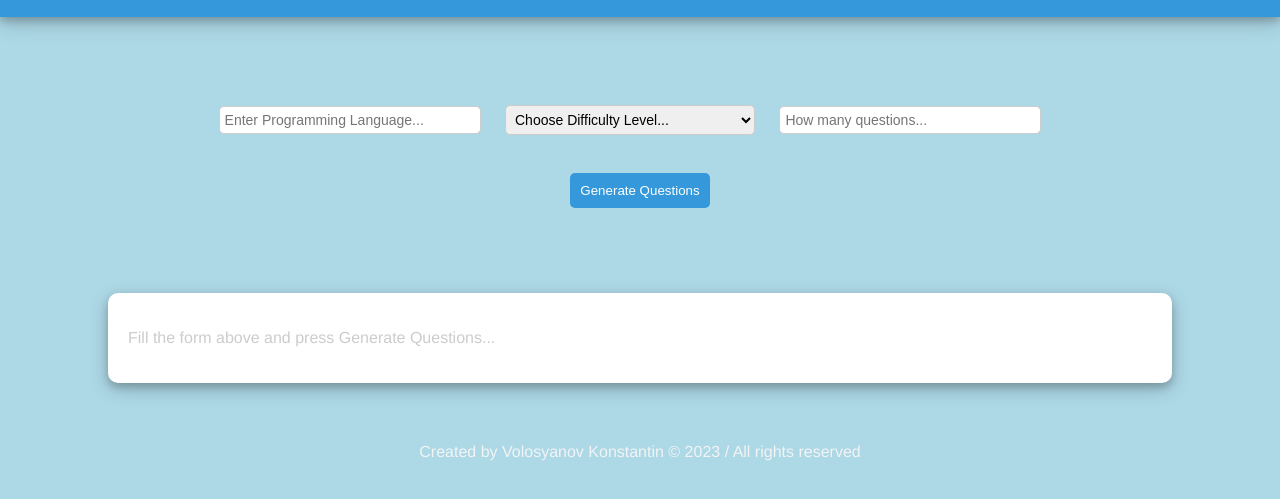
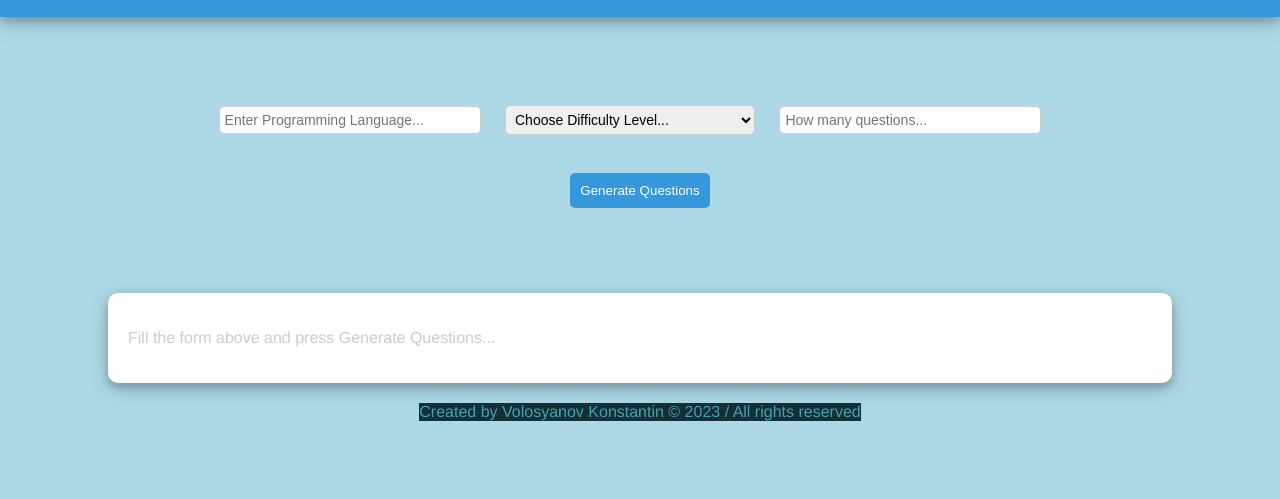
Before and after one commit to KonstantinVolosyanov/JobInterviewQuestionsGenerator, a plain HTML site: page index.html in a window 1280 px wide. Shown: the part 119-618 px from the top of the page. Drawn offline with Linux system fonts and the light colour scheme.

Commit message:
Update style.css

```diff
--- a/style.css
+++ b/style.css
@@ -126,7 +126,10 @@ select {
 }
 
 #copyrights {
-  color: #F2F3F5;
-  margin-top: 40px;
-  bottom: 20px;
+    color: #43a1b5;
+    background-color: #142f35;
+    margin: 0;
+    width: auto;
+    height: auto;
+    text-align: center;
 }
```
